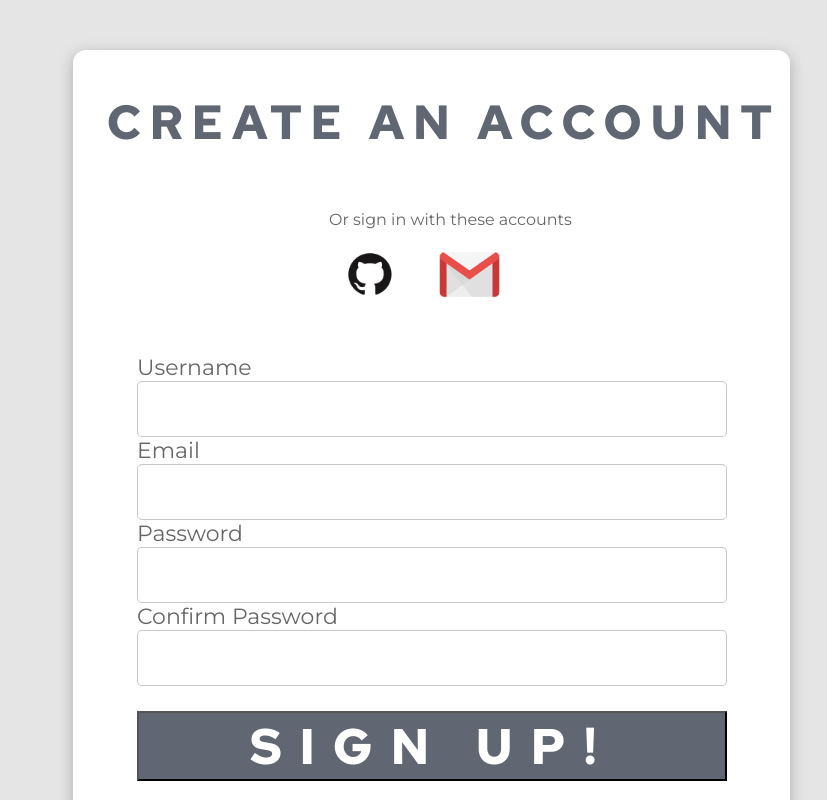
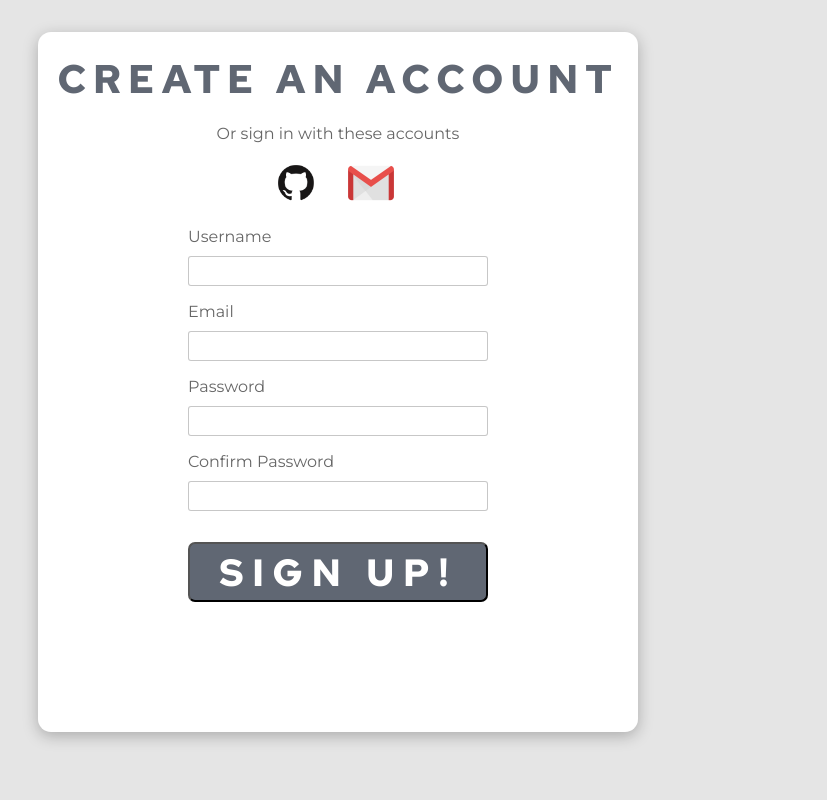
Before and after one commit to StarChaser44/ExpenseTrackerUI, a React (Create React App) app: page /signup in a window 1280 px wide. Shown: the top 800 px of the page, without its empty margins (302-1129 px from the left). Built offline with nearby package versions, Linux system fonts and the light colour scheme; no server answers.

Commit message:
Added error messages and updated CA

```diff
--- a/src/Components/Login/Login.css
+++ b/src/Components/Login/Login.css
@@ -42,6 +42,7 @@ h3{
     display: flex;
     flex-direction: row;
     justify-content: center;
+
 }
 
 .credentials{
@@ -73,3 +74,7 @@ h3{
     letter-spacing: 0.35em;
     cursor: pointer;
 }
+.errorMessage{
+    color: red;
+    text-align: center;
+}
--- a/src/Components/Login/Login.js
+++ b/src/Components/Login/Login.js
@@ -11,16 +11,28 @@ const gmailLogo = require('../../Images/gmail_logo.png');
 const Login = (props) => {
     const [email, setEmail] = useState('');
     const [password, setPassword] = useState('');
-    const [errorMessage, setErrorMessage] = useState(false);
+    const [errorMessage, setErrorMessage] = useState('');
+    const [showErrorMessage, setShowErrorMessage] = useState(false)
 
     const handleLogin = async (e) => {
         e.preventDefault();
+        const errorMessages = ["Invalid Email", "Incorrect Password"]
         try{
             await app.auth().signInWithEmailAndPassword(email, password);
             console.log('successfully signed in!');
             await props.history.push('/Dashboard');
         } catch (e) {
-            console.log(e);
+            switch(e.code){
+                case "auth/wrong-password":
+                    setErrorMessage("Incorrect Password");
+                    break;
+                case "auth/user-not-found":
+                    setErrorMessage("Email or Password is incorrect");
+                    break;
+                default:
+                    console.log(e.code);
+            }
+            setShowErrorMessage(true);
         }
     }
     return(
@@ -31,6 +43,11 @@ const Login = (props) => {
                     <img src={githubLogo} alt="github logo"/>
                     <img src={gmailLogo} alt="gmail logo" />
                 </div>
+                <p className="errorMessage">{
+                            showErrorMessage ? errorMessage :
+                            null
+                        }
+                </p>
                 <div className="loginStuff">
                     <form className="loginForm" onSubmit={handleLogin}>
                         <div className="credentials">
--- a/src/Components/Signup/Signup.js
+++ b/src/Components/Signup/Signup.js
@@ -1,6 +1,7 @@
 import React, { useState } from 'react';
 import { withRouter } from 'react-router';
 import './SignupStyle.css'
+import '../Login/Login.css'
 import app from '../../utils/Firebase';
 const githubLogo = require("../../Images/github_logo.png")
 const gmailLogo = require('../../Images/gmail_logo.png')
@@ -13,27 +14,39 @@ const Signup = (props) => {
     const [email, setEmail] = useState('');
     const [password, setPassword] = useState('')
     const [confirmPassword, setConfirmPassword] = useState('');
-    const [errorMessage, setErrorMessage] = useState(false);
-
+    const [errorMessage, setErrorMessage] = useState('');
+    const [showErrorMessage, setShowErrorMessage] = useState(false);
     const handleSubmit = async (e) => {
         e.preventDefault();
-        if(password !== confirmPassword){
-            setErrorMessage(true);
-        } else {
-            setErrorMessage(false)
         try{
             await app.auth().createUserWithEmailAndPassword(email, password);
             await props.history.push("/Dashboard");
         }catch(e){
+            if(password !== confirmPassword){
+                setErrorMessage("Passwords do not match!");
+            }else{
+                switch(e.code){
+                    case "auth/email-already-in-use":
+                        setErrorMessage("Account already exists");
+                        break;
+                    case "auth/weak-password":
+                        setErrorMessage("Password should be at least 6 characters");
+                        break;
+                    default:
+                        console.log(e.code);
+                }
+            }
+            setShowErrorMessage(true);
             console.log(e)
-            }
         }
     }
     return (
         <div className="container">
+           <div className="headerContainer">
                 <h1 className="header"> CREATE AN ACCOUNT </h1>
                 <p className="smallText">Or sign in with these accounts</p>
-            <div>
+           </div>
+            <div className="imgContainer">
                 <div id="github">
                     <img src={githubLogo} alt="github logo" />
                 </div>
@@ -41,25 +54,34 @@ const Signup = (props) => {
                     <img src={gmailLogo} alt="gmail logo" />
                 </div>
             </div>
-            <form className="formContainer" onSubmit={handleSubmit}>
-                <p className="formTextElems">Username</p>
-                <input className="formInputElems" type="text" required="required" onChange = {(e) => setUsername(e.target.value)}/>
-
-                <p className="formTextElems" >Email</p>
-                <input className="formInputElems" type="email" required="required" onChange = {(e) => setEmail(e.target.value)}/>
-
-                <p className="formTextElems">Password</p>
-                <input className="formInputElems" type="password" required="required" onChange = {(e) => setPassword(e.target.value)}/>
-
-                <p className="formTextElems">Confirm Password</p>
-                <input className="formInputElems" type="password" required="required" onChange = {(e) => setConfirmPassword(e.target.value)}/>
-
-                <button id="submitButton" type="submit"> <p className="submitButtonText">SIGN UP!</p> </button>
-            </form>
             {
-                errorMessage ? <p id="errorMessage">Passwords do not match!</p> :
+                showErrorMessage ? <p id="errorMessage">{errorMessage}</p> :
                 null
             }
+            <div className="loginStuff">
+                <form className="loginForm" onSubmit={handleSubmit}>
+                <div className="credentials">
+                    <p>Username</p>
+                    <input className="formInputElems" type="text" required="required" onChange = {(e) => setUsername(e.target.value)}/>
+                </div>
+
+                    <div className="credentials">
+                    <p>Email</p>
+                    <input className="formInputElems" type="email" required="required" onChange = {(e) => setEmail(e.target.value)}/>
+                    </div>
+
+                <div className="credentials">
+                    <p>Password</p>
+                    <input className="formInputElems" type="password" required="required" onChange = {(e) => setPassword(e.target.value)}/>
+                </div>
+
+                <div className="credentials">
+                    <p>Confirm Password</p>
+                    <input className="formInputElems" type="password" required="required" onChange = {(e) => setConfirmPassword(e.target.value)}/>
+                </div>
+                <button id="submitButton" type="submit">SIGN UP!</button>
+                </form>
+            </div>
         </div>
     )
 }
--- a/src/Components/Signup/SignupStyle.css
+++ b/src/Components/Signup/SignupStyle.css
@@ -1,14 +1,12 @@
+@import url('https://fonts.googleapis.com/css2?family=Montserrat&family=Red+Hat+Text:wght@700&display=swap');
 .container {
-    position: absolute;
-    width: 717px;
-    height: 1000px;
-    left: 375px;
-    top: 50px;
+    width: 600px;
+    height: 700px;
     margin: 0 auto;
     background: #FFFFFF;
     box-shadow: 0px 4px 15px rgba(0, 0, 0, 0.25);
     border-radius: 13px;
-    display: flex;
+    margin-top: 2em;
 
 }
 
@@ -16,46 +14,42 @@
     font-family: Red Hat Text;
     font-style: normal;
     font-weight: bold;
-    font-size: 48px;
-    line-height: 64px;
-    /* identical to box height */
-    height: 3em;
-    margin-left: 0.7em;
-    display: flex;
-    align-items: center;
-    text-align: center;
+    font-size: 40px;
+    height: 1.5em;
     letter-spacing: 0.17em;
-
     color: #606773;
+    width: 100%;
+    padding-top: 0.5em;
 }
 
 .smallText{
-    position: absolute;
     font-family: Montserrat;
     font-style: normal;
     font-weight: normal;
     font-size: 16px;
-    line-height: 20px;
-    margin-top:10em;
-    margin-left: 16em;
-    text-align: center;
+    color: rgba(0, 0, 0, 0.6);
+    margin-top: 2em;
+}
+
+.imgContainer{
     display: flex;
-    color: rgba(0, 0, 0, 0.6);
-
+    width: 100%;
+    flex-direction: row;
+    flex-wrap: nowrap;
+    align-items: center;
+    justify-content: center;
+    margin-top: 10px;
 }
 
 #gmail{
-    position: absolute;
-    width: 9%;
-    top: 12em;
-    right: 18em;
+    width: 50px;
+    margin-left: 10px;
+    margin-right: 15px;
 }
 
 #github{
-    position: absolute;
-    width: 10%;
-    top: 11.8em;
-    right: 24em;
+    width: 60px;
+    margin-right: 10px;
 }
 
 img{
@@ -64,24 +58,20 @@ img{
 
 .formContainer {
     display: flex;
-    position: absolute;
-    flex-direction: column;
-    top:19em;
-    margin-left: 4em;
+    flex-direction: row;
+    justify-content: center;
+    width: 100%;
 }
-
 .formTextElems{
     font-family: Montserrat;
     font-style: normal;
     font-weight: normal;
     font-size: 22px;
-    line-height: 27px;
-
     color: rgba(0, 0, 0, 0.6);
 }
 
 .formInputElems{
-    width: 590px;
+    width: 90%;
     height: 56px;
     font-size: 50px;
     color: rgba(83, 83, 83, 0.6);
@@ -93,27 +83,28 @@ img{
 
 #submitButton {
     margin-top: 25px;
-    height: 70px;
+    height: 50px;
     color: white;
     background: #606773;
-}
-
-.submitButtonText{
-    font-family: Red Hat Text;
+    font-family: 'Red Hat Text';
     font-style: normal;
     font-weight: bold;
-    font-size: 50px;
-
-    margin-top: 0px;
-    letter-spacing: 0.35em;
-
+    font-size: 40px;
+    letter-spacing: 0.22em;
     color: #FFFFFF;
-
+    text-align: center;
+    border-radius: 7px;
+    width: 300px;
+    height: 60px;
+    font-size: 38px;
 }
 
 #errorMessage{
-    position: absolute;
     color: red;
-    top: 17em;
-    left: 17em;
+    text-align: center;
 }
+
+.headerContainer{
+    text-align: center;
+    width: 100%;
+}
```
Lines whose indentation alone changed are shown as unchanged.
